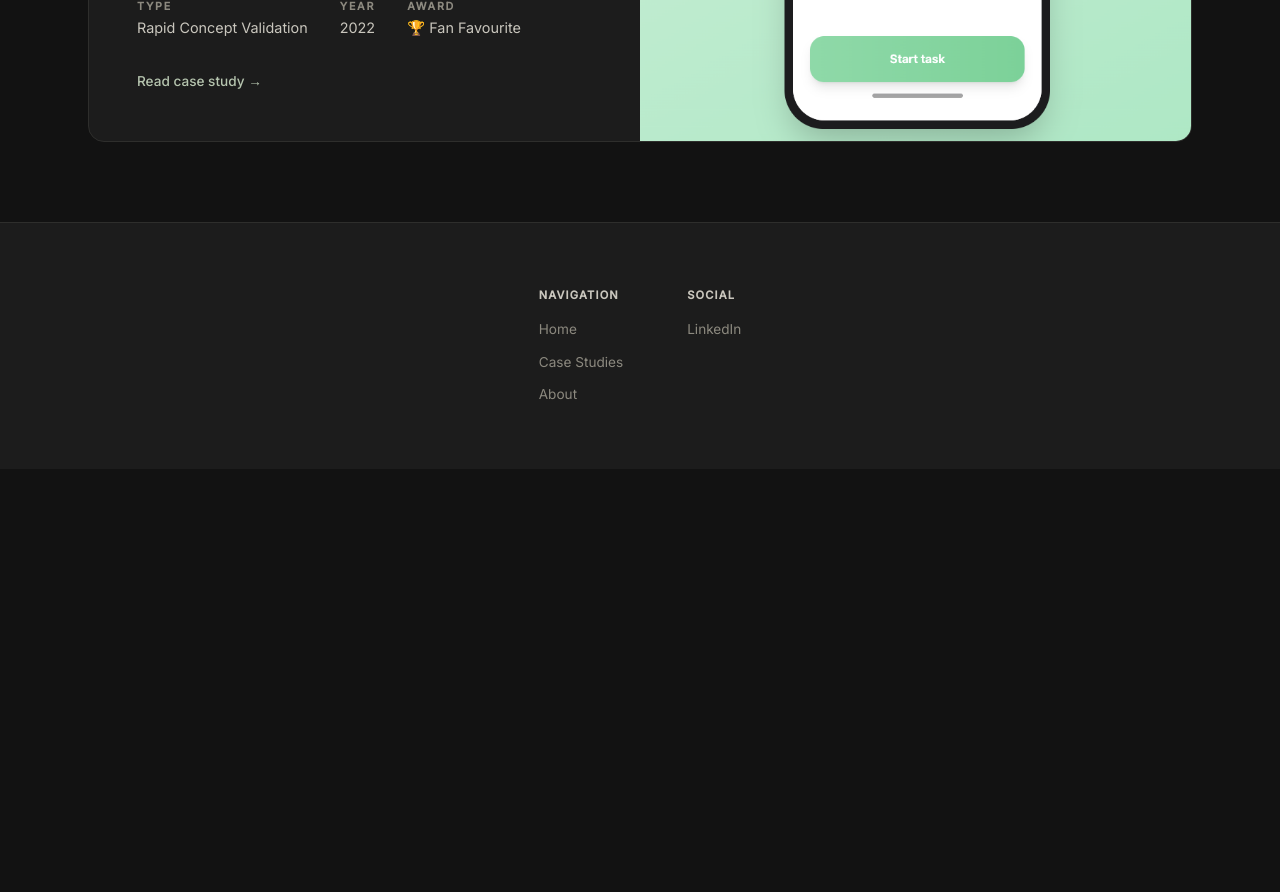
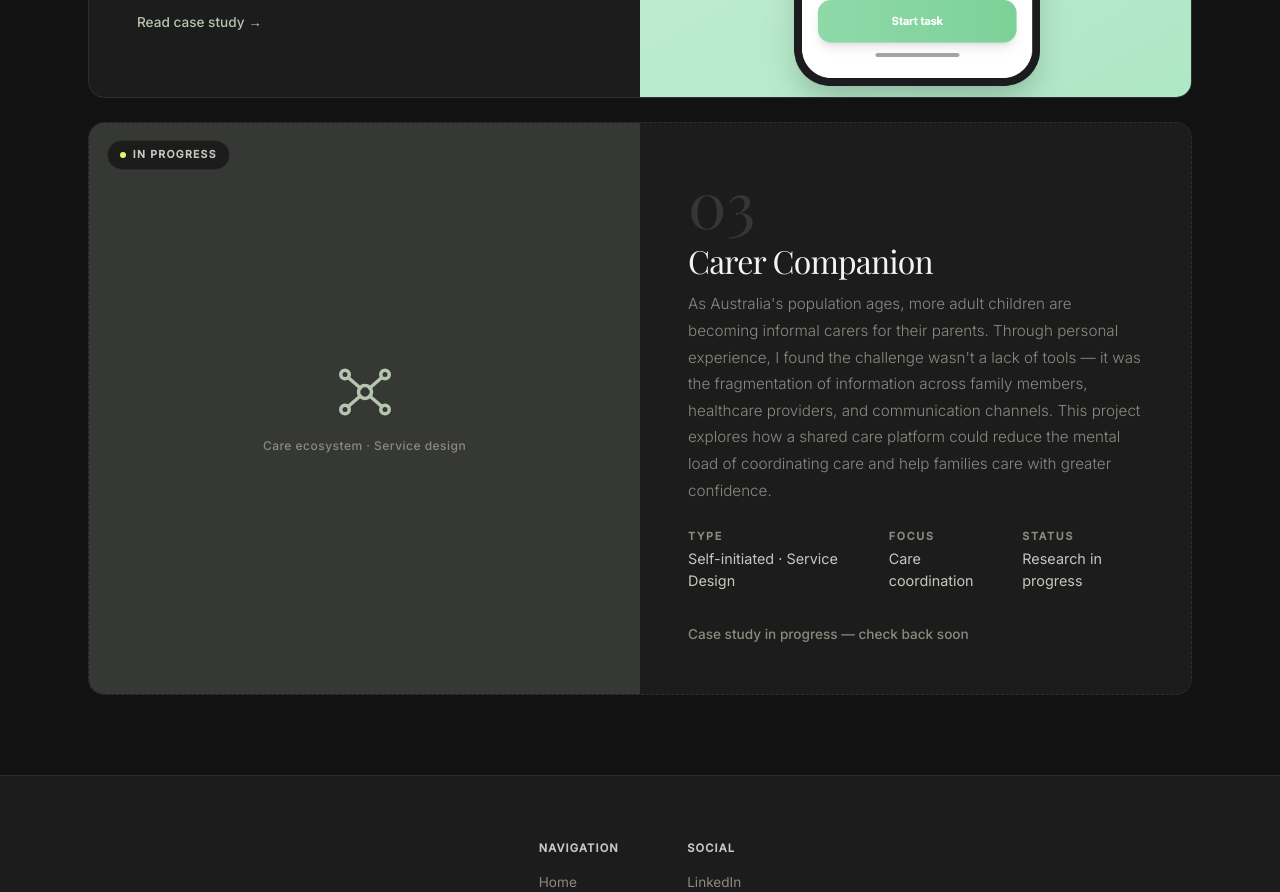
Before and after one commit to nghiem04/jo-portfolio, a React (Vite) app: page /work in a window 1280 px wide. Shown: the part 1480-2372 px from the top of the page. Before the commit the page ends 1949 px from the top, so only its background shows below. Built offline with nearby package versions, Linux system fonts and the light colour scheme; a web font is replaced by a local one.

Commit message:
updated with case study 3

```diff
--- a/src/data/caseStudies.js
+++ b/src/data/caseStudies.js
@@ -7,7 +7,7 @@ export const caseStudies = [
   {
     num: '01',
     slug: 'opal',
-    title: 'Opal: Designing Around How People Actually Travel',
+    title: 'Opal Redesign',
     role: 'Product Designer · Research, Synthesis, Interaction Design',
     team: 'UX Design Team',
     client: 'Independent UX Project',
@@ -115,8 +115,13 @@ export const caseStudies = [
         id: 'outcomes',
         label: '05 / Outcomes',
         title: '05 / Outcomes: Intended Outcomes and How to Verify Them',
-        overview: ['Intended Outcomes', 'What This Demonstrates', 'Next Steps'],
+        overview: ['From Findings to Decisions', 'Intended Outcomes', 'What This Demonstrates', 'Next Steps'],
         content: [
+          {
+            heading: 'From Findings to Decisions',
+            body: `One view of the project across its three threads: how each research finding became a design decision, and the signal that would confirm it worked. The mechanism-level detail follows below.`,
+            placeholderAfter: `<table class="cs-decision-table cs-table-threads"><thead><tr><th>Thread</th><th>What we found</th><th>What we built</th><th>How we'd verify</th></tr></thead><tbody><tr><td>Fragmentation</td><td><strong>Workflow lived across apps.</strong> Opal was opened only to top up; TripView and Maps handled status and routing. Top-up itself took too many steps, so two participants abandoned it mid-commute.</td><td>Integrated journey planner as a primary destination; one-tap top-up from home.</td><td>In-app planning replaces external maps; mid-commute top-up abandonment falls.</td></tr><tr><td>Trust</td><td><strong>Asked for faith it had not earned.</strong> Balance buried in settings; fares unverifiable; students defaulted to adult fares; lost-card balance unrecoverable in practice.</td><td>Persistent balance on home; per-journey fare breakdowns; digital concession card; account-held balance.</td><td>Fare distrust and manual cost-checking fall; concession adoption rises; recovery rates improve.</td></tr><tr><td>Habit</td><td><strong>Blind to routine.</strong> Same journey daily, yet every session opened to a blank state with no shortcut and no disruption alert.</td><td>Card-first home screen; saved routes with real-time disruption alerts surfaced on opening.</td><td>Pre-departure app-switching drops; saved-route adoption high among daily commuters.</td></tr></tbody></table>`,
+          },
           {
             heading: 'Intended Outcomes',
             body: `This project produced a high-fidelity prototype but was not usability-tested. The items below are the outcomes the design is built to produce, each paired with its mechanism and the signal that would confirm it. They are hypotheses, not measured results.`,
@@ -146,7 +151,7 @@ export const caseStudies = [
   {
     num: '02',
     slug: 'focus',
-    title: 'Focus — Maximising Task Initiation for ADHD by Removing the Decision',
+    title: 'Focus',
     role: 'Sole Product Designer (UX and UI) in a cross-functional team of engineers',
     client: 'Hackathon Project · Fan Favourite',
     year: '2022',
@@ -268,8 +273,13 @@ export const caseStudies = [
         id: 'outcomes',
         label: '05 / Outcomes',
         title: '05 / Outcomes — What the Design Does, and What Testing Showed',
-        overview: ['What the Design Does', 'What Testing Showed', 'Key Design Decisions', 'Next Steps'],
+        overview: ['The single test every decision answered to', 'What the Design Does', 'What Testing Showed', 'Key Design Decisions', 'Next Steps'],
         content: [
+          {
+            heading: 'The single test every decision answered to',
+            body: `<strong>Does the user ever have to choose a task?</strong> Every design decision in the project answered to this one question. The table maps what research found, what that led us to decide, and what day-three testing showed.`,
+            placeholderAfter: `<table class="cs-decision-table"><thead><tr><th>What research found</th><th>What we decided</th><th>What testing showed</th></tr></thead><tbody><tr><td>Task lists triggered avoidance, not action<br>Initiation was the barrier, not organisation<br>Decision fatigue compounded the cost of starting</td><td><strong>Three findings, one decision.</strong> Remove the task list. Replace it with a conversational assistant that initiates, so the user's first interaction is a response, not a selection.</td><td>No participant looked for a list, navigated, or asked what to do. Three described it as calmer; two said "simple" unprompted.</td></tr><tr><td>Time was hard to track inside a task</td><td><strong>One finding, one feature.</strong> A passive progress indicator carries elapsed time without asking the user to monitor it.</td><td>Carried elapsed time without drawing attention; not yet tested for whether it improves stopping behaviour over time.</td></tr></tbody></table>`,
+          },
           {
             heading: 'What the Design Does',
             body: `The redesign targets the failure state that conventional task lists create for people with ADHD at the moment of initiation. Each change below is a property of the design, and each closes the initiation criterion the project was built around.`,
@@ -291,7 +301,7 @@ export const caseStudies = [
           },
           {
             heading: 'Next Steps',
-            body: `Two gaps define the honest limits of this work.<br><br><strong>The first is durability.</strong> Three sessions validated that the interface was understood and felt less demanding in the moment. They did not test whether the effect holds with repeated use, whether novelty accounts for some of the calm participants described, or whether the model supports sustained task completion over days and weeks. For an ADHD tool this matters especially, since novelty itself can drive early engagement that fades. Longitudinal use data is the primary gap, and it is the evidence the concept most needs next.<br><br><strong>The second is the agency tradeoff</strong> at the heart of the design. Removing choice is what makes initiation effortless, but it is also a cost. An assistant that decides for the user is only as good as the task it offers, and a user who needs to do the urgent thing rather than the next thing is relying on the override to correct a decision the system made for them. The skip option was a first answer to this tension, but it does not resolve the deeper question of how far guidance should go before it becomes over-direction, or how the system should learn which tasks to offer. If taken further, the product would need a clearly defined scope distinguishing task facilitation from guided support, and a model of when the assistant should lead and when it should defer.`,
+            body: `Two gaps define the honest limits of this work.<br><br><strong>The first is durability:</strong> Three sessions validated that the interface was understood and felt less demanding in the moment. They did not test whether the effect holds with repeated use, whether novelty accounts for some of the calm participants described, or whether the model supports sustained task completion over days and weeks. For an ADHD tool this matters especially, since novelty itself can drive early engagement that fades. Longitudinal use data is the primary gap, and it is the evidence the concept most needs next.<br><br><strong>The second is the agency tradeoff</strong> at the heart of the design. Removing choice is what makes initiation effortless, but it is also a cost. An assistant that decides for the user is only as good as the task it offers, and a user who needs to do the urgent thing rather than the next thing is relying on the override to correct a decision the system made for them. The skip option was a first answer to this tension, but it does not resolve the deeper question of how far guidance should go before it becomes over-direction, or how the system should learn which tasks to offer. If taken further, the product would need a clearly defined scope distinguishing task facilitation from guided support, and a model of when the assistant should lead and when it should defer.`,
           },
         ],
       },
--- a/src/index.css
+++ b/src/index.css
@@ -391,6 +391,13 @@ h2.section-title {
   color: var(--ink-2);
   width: 28%;
 }
+/* 4-column threads table (Opal outcomes): narrow, accented first column */
+.cs-decision-table.cs-table-threads tbody tr td:first-child {
+  width: auto;
+  white-space: nowrap;
+  font-weight: 600;
+  color: var(--clay);
+}
 .cs-decision-table tbody tr:hover td {
   background: var(--paper);
 }
@@ -722,6 +729,81 @@ h2.section-title {
 .cs-arrow:hover { gap: 0.6rem; }
 
 .cs-full-card:hover .cs-arrow { gap: 0.6rem; }
+
+/* ── In-progress preview card ── */
+.cs-full-card.cs-card-wip {
+  border-style: dashed;
+  cursor: default;
+}
+.cs-full-card.cs-card-wip:hover {
+  transform: none;
+  box-shadow: none;
+}
+.cs-wip-thumb {
+  position: relative;
+  flex-direction: column;
+  gap: 0.9rem;
+  color: var(--clay);
+  background: var(--clay-lt);
+}
+.cs-wip-badge {
+  position: absolute;
+  top: 1.1rem;
+  left: 1.1rem;
+  display: inline-flex;
+  align-items: center;
+  gap: 0.45rem;
+  font-size: 0.66rem;
+  font-weight: 600;
+  letter-spacing: 0.12em;
+  text-transform: uppercase;
+  color: var(--ink-2);
+  background: var(--paper);
+  border: 1px solid var(--sand);
+  padding: 0.35rem 0.75rem;
+  border-radius: 100px;
+}
+.cs-wip-dot {
+  width: 6px;
+  height: 6px;
+  border-radius: 50%;
+  background: var(--lime);
+  position: relative;
+  flex-shrink: 0;
+}
+.cs-wip-dot::after {
+  content: '';
+  position: absolute;
+  inset: -3px;
+  border-radius: 50%;
+  border: 1.5px solid var(--lime);
+  opacity: 0.5;
+  animation: ping 2.4s var(--ease-out, cubic-bezier(0.16,1,0.3,1)) infinite;
+}
+.cs-wip-caption {
+  font-size: 0.75rem;
+  font-weight: 500;
+  letter-spacing: 0.04em;
+  color: var(--ink-3);
+}
+.cs-arrow.cs-arrow-wip {
+  color: var(--ink-3);
+  cursor: default;
+}
+.cs-full-card.cs-card-wip:hover .cs-arrow-wip { gap: 0.35rem; }
+/* in-progress home card */
+.hcs-card.hcs-card-wip {
+  border: 1.5px dashed var(--sand);
+  cursor: default;
+}
+.hcs-card.hcs-card-wip:hover {
+  transform: none;
+  box-shadow: none;
+}
+@keyframes ping {
+  0%        { transform: scale(0.6); opacity: 0.6; }
+  70%, 100% { transform: scale(1.7); opacity: 0; }
+}
 
 /* Thumbnail colour classes */
 .thumb-a { background: #C5D3F5; }
--- a/src/pages/Home.jsx
+++ b/src/pages/Home.jsx
@@ -51,7 +51,7 @@ export default function Home() {
         <div className="hero-kicker anim d1">Welcome! I'm Joanne <span className="kicker-spark">✦</span></div>
         <HeroCycle />
         <div className="hero-bottom anim d3">
-          <p className="hero-desc">Designing accessible, user-centred products that simplify complexity into intuitive experiences people trust and navigate with confidence.</p>
+          <p className="hero-desc">Designing thoughtful digital experiences that reduce complexity, support informed decisions, and help people move forward with confidence.</p>
         </div>
       </div>
 
@@ -87,11 +87,35 @@ export default function Home() {
           </div>
           <div className="hcs-card-body">
             <div className="hcs-card-label">Hackathon · Cognitive Accessibility</div>
-            <h3 className="hcs-card-title">Focus: Maximising Task Initiation for ADHD by Removing the Decision</h3>
+            <h3 className="hcs-card-title">Focus</h3>
             <p className="hcs-card-desc">Research identified a consistent failure point: the task list requires self-direction before any work can begin, and that decision is exactly where initiation breaks down. Focus replaces it with a conversational assistant that selects the next task and presents it, eliminating the planning step that was driving avoidance. Validated through moderated testing within a 3-day sprint.</p>
             <div className="hcs-card-actions">
               <Link className="hcs-btn-primary" to={`/work/${focus.slug}`}>View case study</Link>
             </div>
+          </div>
+        </div>
+
+        {/* Card 3: Carer Companion — in progress, no detail page yet */}
+        <div className="hcs-card hcs-card-wip" aria-label="Carer Companion — case study in progress">
+          <div className="hcs-card-body">
+            <div className="hcs-card-label">Self-initiated · Service Design</div>
+            <h3 className="hcs-card-title">Carer Companion</h3>
+            <p className="hcs-card-desc">As Australia's population ages, more adult children are becoming informal carers for their parents. The hard part isn't a lack of tools — it's the fragmentation of information across family members, healthcare providers, and communication channels. A shared care platform exploring how to reduce the mental load of coordinating care.</p>
+            <div className="hcs-card-actions">
+              <span className="cs-arrow cs-arrow-wip">Case study in progress — check back soon</span>
+            </div>
+          </div>
+          <div className="hcs-card-visual cs-wip-thumb">
+            <span className="cs-wip-badge"><span className="cs-wip-dot" aria-hidden="true" />In progress</span>
+            <svg width="60" height="60" viewBox="0 0 24 24" fill="none" stroke="currentColor" strokeWidth="1.4" strokeLinecap="round" strokeLinejoin="round" aria-hidden="true">
+              <circle cx="12" cy="12" r="2.6" />
+              <circle cx="4" cy="5" r="1.7" />
+              <circle cx="20" cy="5" r="1.7" />
+              <circle cx="4" cy="19" r="1.7" />
+              <circle cx="20" cy="19" r="1.7" />
+              <path d="M10.1 10.4 5.4 6.3M13.9 10.4 18.6 6.3M10.1 13.6 5.4 17.7M13.9 13.6 18.6 17.7" />
+            </svg>
+            <span className="cs-wip-caption">Care ecosystem · Service design</span>
           </div>
         </div>
       </div>
--- a/src/pages/Work.jsx
+++ b/src/pages/Work.jsx
@@ -66,6 +66,42 @@ export default function Work() {
               </div>
             );
           })}
+
+          {/* In-progress preview — no detail page yet */}
+          <div className="cs-full-card cs-card-wip" aria-label="Carer Companion — case study in progress">
+            <div className="cs-full-thumb cs-wip-thumb">
+              <span className="cs-wip-badge"><span className="cs-wip-dot" aria-hidden="true" />In progress</span>
+              <svg width="60" height="60" viewBox="0 0 24 24" fill="none" stroke="currentColor" strokeWidth="1.4" strokeLinecap="round" strokeLinejoin="round" aria-hidden="true">
+                <circle cx="12" cy="12" r="2.6" />
+                <circle cx="4" cy="5" r="1.7" />
+                <circle cx="20" cy="5" r="1.7" />
+                <circle cx="4" cy="19" r="1.7" />
+                <circle cx="20" cy="19" r="1.7" />
+                <path d="M10.1 10.4 5.4 6.3M13.9 10.4 18.6 6.3M10.1 13.6 5.4 17.7M13.9 13.6 18.6 17.7" />
+              </svg>
+              <span className="cs-wip-caption">Care ecosystem · Service design</span>
+            </div>
+            <div className="cs-full-body">
+              <div className="cs-num">03</div>
+              <div className="cs-full-name">Carer Companion</div>
+              <p className="cs-full-desc">As Australia's population ages, more adult children are becoming informal carers for their parents. Through personal experience, I found the challenge wasn't a lack of tools — it was the fragmentation of information across family members, healthcare providers, and communication channels. This project explores how a shared care platform could reduce the mental load of coordinating care and help families care with greater confidence.</p>
+              <div className="cs-meta">
+                <div className="cs-meta-item">
+                  <div className="cs-meta-label">Type</div>
+                  <div className="cs-meta-val">Self-initiated · Service Design</div>
+                </div>
+                <div className="cs-meta-item">
+                  <div className="cs-meta-label">Focus</div>
+                  <div className="cs-meta-val">Care coordination</div>
+                </div>
+                <div className="cs-meta-item">
+                  <div className="cs-meta-label">Status</div>
+                  <div className="cs-meta-val">Research in progress</div>
+                </div>
+              </div>
+              <span className="cs-arrow cs-arrow-wip">Case study in progress — check back soon</span>
+            </div>
+          </div>
         </div>
 
         <Footer />
```
